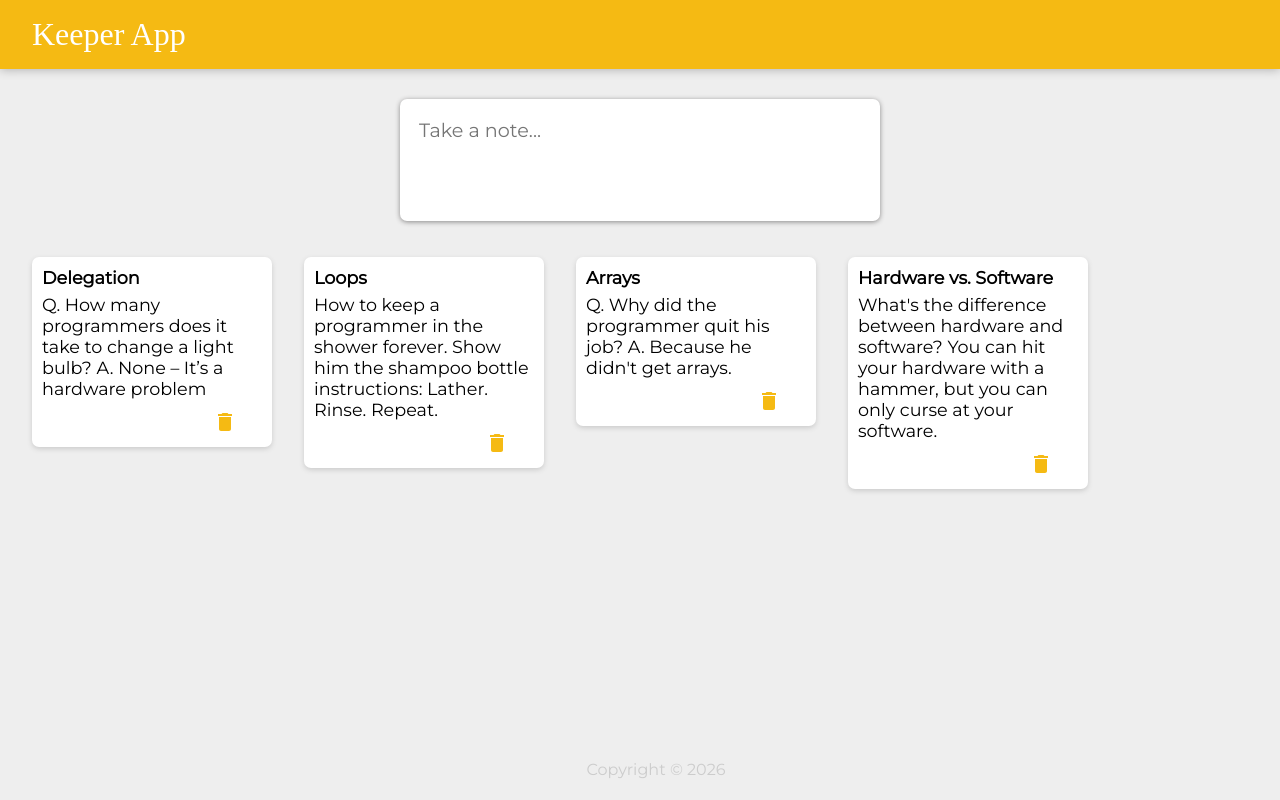
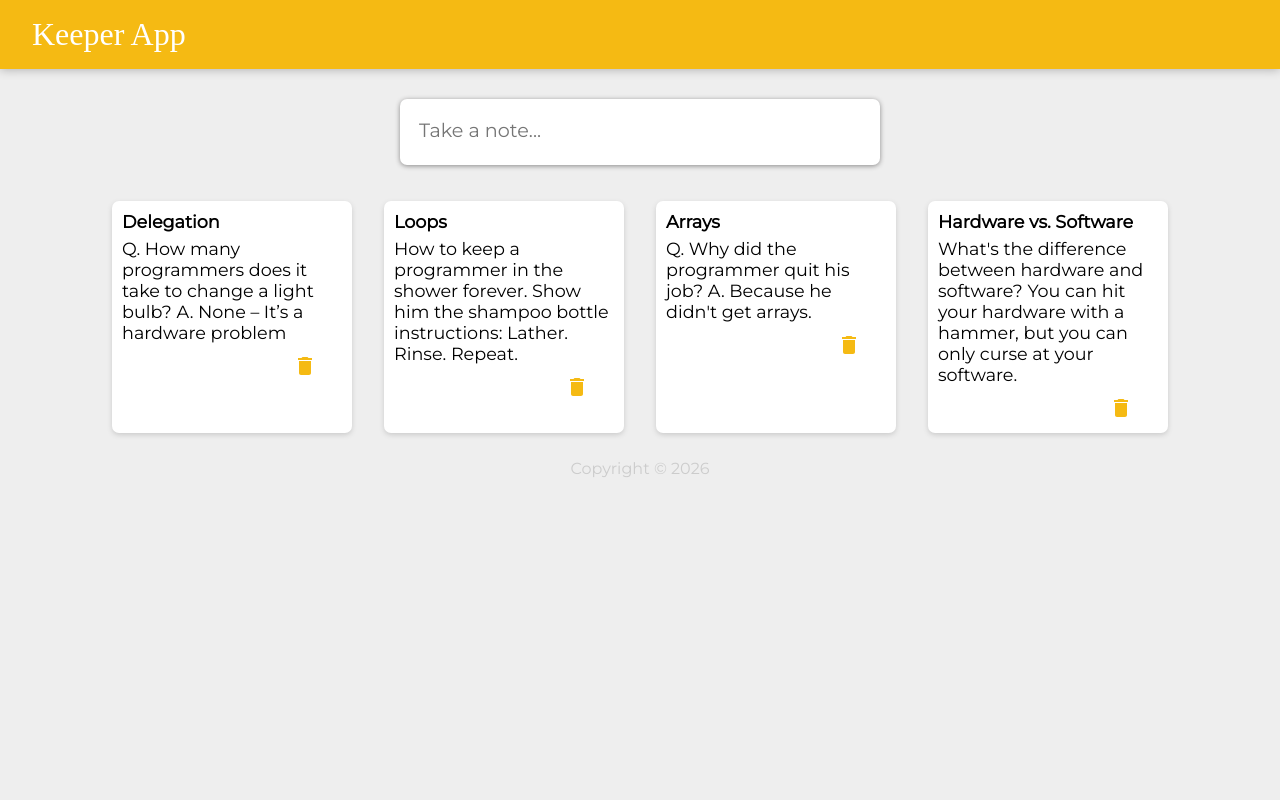
Before and after one commit to sahilkhan-777/keeper-app, a React (Vite) app: page / in a window 1280 px wide. Built offline with nearby package versions, Linux system fonts and the light colour scheme; a web font is replaced by a local one.

Commit message:
fix: Add new styles from the add button
feat: add display flex to the notes-area div that wraps the Note component

```diff
--- a/src/App.css
+++ b/src/App.css
@@ -9,6 +9,9 @@ html {
 body {
   background: #eee;
   padding: 0 16px;
+  min-height: 100vh;
+  display: flex;
+  flex-direction: column;
 }
 
 header {
@@ -25,16 +28,24 @@ header h1 {
 }
 
 footer {
-  position: absolute;
   text-align: center;
-  bottom: 0;
   width: 100%;
-  height: 2.5rem;
+  height: 1.5rem;
+  margin-top: auto;
 }
 
 footer p {
   color: #ccc;
 }
+
+.notes-area{
+  display: flex;
+  justify-content: center;
+  flex-wrap: wrap;
+  margin-bottom: 10px;
+}
+
+
 .note {
   background: #fff;
   border-radius: 7px;
@@ -72,7 +83,7 @@ footer p {
   background-color: #e7e7e7;
 }
 
-form {
+form.create-note {
   position: relative;
   width: 480px;
   margin: 30px auto 20px auto;
@@ -81,8 +92,8 @@ form {
   border-radius: 7px;
   box-shadow: 0 1px 5px rgb(138, 137, 137);
 }
-form input,
-form textarea {
+form.create-note input,
+form.create-note textarea {
   width: 100%;
   border: none;
   padding: 4px;
@@ -91,7 +102,8 @@ form textarea {
   font-family: inherit;
   resize: none;
 }
-form button {
+
+form.create-note button {
   position: absolute;
   right: 18px;
   bottom: -18px;
@@ -105,3 +117,7 @@ form button {
   cursor: pointer;
   outline: none;
 }
+
+form.create-note button:hover{
+  color:#f5ba13;
+}
```
